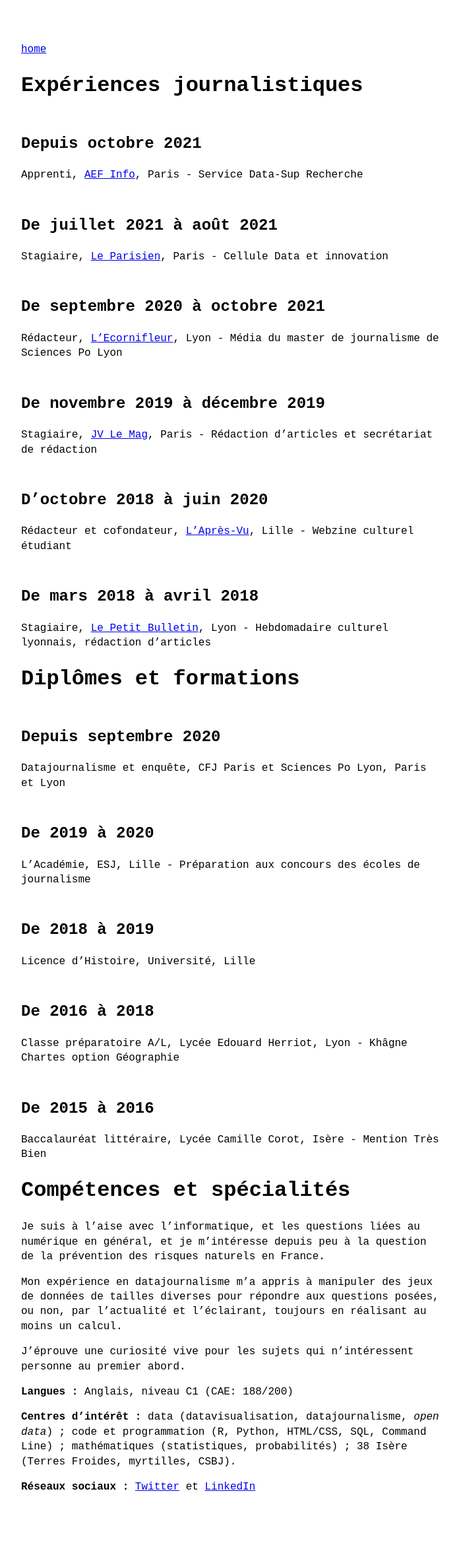
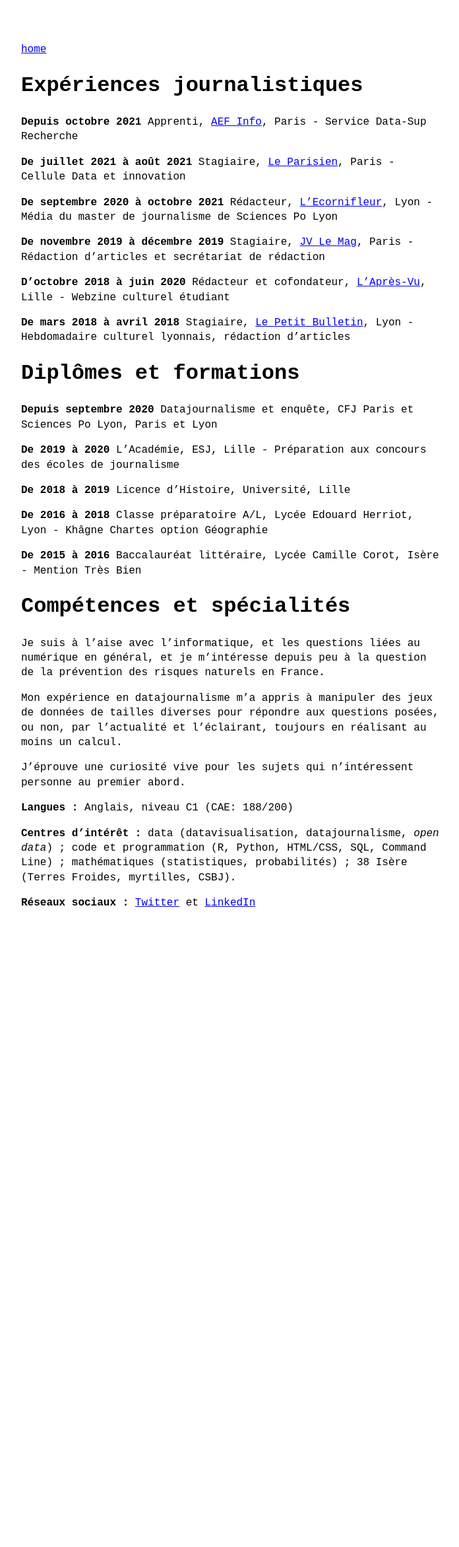
Before and after one commit to deroudilhep/deroudilhep.github.io, a Jekyll site: the page built from pages/sub/cv.md, in a window 1280 px wide. Shown: the whole page at 66% size, without its empty margins (288-984 px from the left). Built offline with Jekyll 4.4.1, drawn with Linux system fonts in a browser that asks for light colours; after the commit the page ends 1459 px from its top, so only the background shows below that.

```diff
--- a/404.html
+++ b/404.html
@@ -21,5 +21,5 @@ permalink: /404.html
   <h1>404</h1>
 
   <p><strong>Page not found :(</strong></p>
-  <p>Perdu ? Rendez-vous sur <a href="htpps://www.isere-tourisme.com">ce site</a>.</p>
+  <p>Perdu ? Rendez-vous sur <a href="https://www.isere-tourisme.com">ce site</a>.</p>
 </div>
--- a/_data/menu.yml
+++ b/_data/menu.yml
@@ -15,6 +15,10 @@ entries:
 
   - title: Projets
     entries:
+      - titre: Projet individuel terminal du CFJ
+        url: htpps://deroudilhep.github.io/pages/projets/projet-individuel-cfj.html
+      - titre: Concours Insee / Le Monde
+        url: htpps://deroudilhep.github.io/pages/projets/insee-lemonde.html
       - title: Data Isère
         url: https://deroudilhep.github.io/pages/projets/data-isere.html
 
--- a/pages/sub/cv.md
+++ b/pages/sub/cv.md
@@ -5,50 +5,39 @@ title: CV
 
 # Expériences journalistiques
 
-## Depuis octobre 2021
-
+**Depuis octobre 2021**
 Apprenti, [AEF Info](https://www.aefinfo.fr/), Paris - Service Data-Sup Recherche
 
-## De juillet 2021 à août 2021
-
+**De juillet 2021 à août 2021**
 Stagiaire, [Le Parisien](https://www.leparisien.fr/), Paris - Cellule Data et innovation
 
-## De septembre 2020 à octobre 2021
-
+**De septembre 2020 à octobre 2021**
 Rédacteur, [L'Ecornifleur](https://lecornifleur.fr/author/pderoudilhe/), Lyon - Média du master de journalisme de Sciences Po Lyon
 
-## De novembre 2019 à décembre 2019
-
+**De novembre 2019 à décembre 2019**
 Stagiaire, [JV Le Mag](https://www.jvlemag.com/), Paris - Rédaction d'articles et secrétariat de rédaction
 
-## D'octobre 2018 à juin 2020
-
+**D'octobre 2018 à juin 2020**
 Rédacteur et cofondateur, [L'Après-Vu](https://lapresvu1.wordpress.com/author/deroudilhep/), Lille - Webzine culturel étudiant
 
-## De mars 2018 à avril 2018
-
+**De mars 2018 à avril 2018**
 Stagiaire, [Le Petit Bulletin](https://www.petit-bulletin.fr/lyon), Lyon - Hebdomadaire culturel lyonnais, rédaction d'articles
 
 # Diplômes et formations
 
-## Depuis septembre 2020
-
+**Depuis septembre 2020**
 Datajournalisme et enquête, CFJ Paris et Sciences Po Lyon, Paris et Lyon
 
-## De 2019 à 2020
-
+**De 2019 à 2020**
 L'Académie, ESJ, Lille - Préparation aux concours des écoles de journalisme
 
-## De 2018 à 2019
-
+**De 2018 à 2019**
 Licence d'Histoire, Université, Lille
 
-## De 2016 à 2018
-
+**De 2016 à 2018**
 Classe préparatoire A/L, Lycée Edouard Herriot, Lyon - Khâgne Chartes option Géographie
 
-## De 2015 à 2016
-
+**De 2015 à 2016**
 Baccalauréat littéraire, Lycée Camille Corot, Isère - Mention Très Bien
 
 # Compétences et spécialités
```
Also changed, not shown: pages/periodes/m2.md (+4 -0 lines), pages/projets/insee-lemonde.md (added, +16 -0 lines), pages/projets/projet-individuel-cfj.md (added, +8 -0 lines), pages/sub/newsroom.md (+1 -1 lines).
